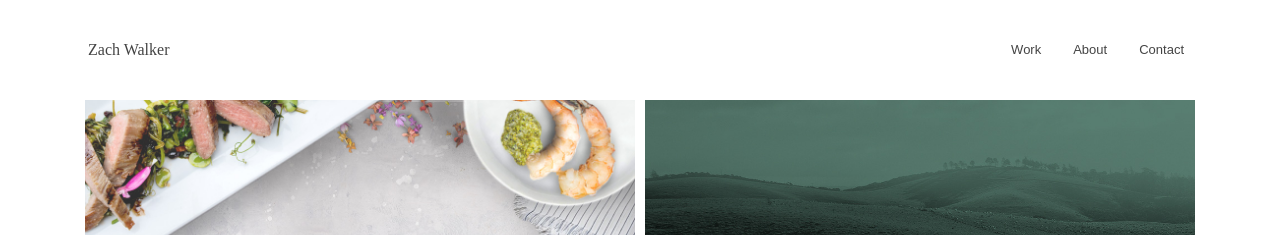
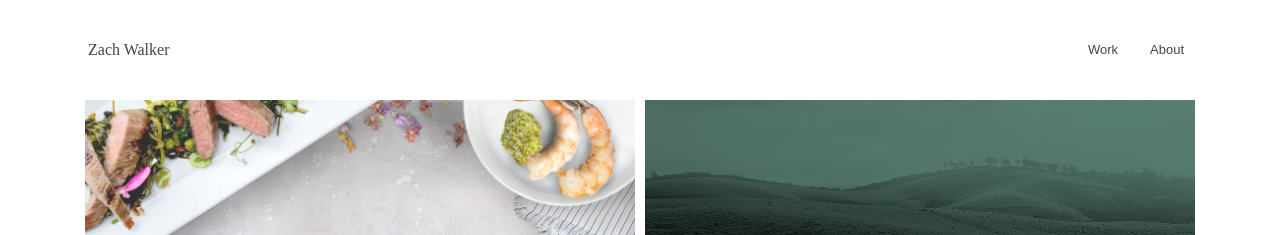
Before and after one commit to zwalkerdesign/zwalkerdesign.github.io, a Jekyll site: the page index.html, which Jekyll copies as it is, in a window 1280 px wide. Shown: the top 235 px of the page. Built offline with Jekyll 4.4.1, drawn with Linux system fonts in a browser that asks for light colours; nearby versions of some CDN libraries; some web fonts are replaced.

Commit message:
Update index.html

```diff
--- a/index.html
+++ b/index.html
@@ -25,9 +25,8 @@
 <div id="myNav" class="overlay hideDesktop">
   <a href="javascript:void(0)" class="closebtn" onclick="closeNav()">&times;</a>
   <div class="overlay-content">
-    <a href="https://zwalker.myportfolio.com/projects" target="_blank">Work</a>
+    <a href="https://zwalker.myportfolio.com/projects">Work</a>
    	<a href="/about-me.html">About</a>
-    <a href="/contact.html">Contact</a>
   </div>
 </div>
 
@@ -35,13 +34,10 @@
   <div class="collapse navbar-collapse overlay" id="navbarSupportedContent myNav">
     <ul class="navbar-nav ml-auto overlay-content">
       <li class="nav-item ml-auto">
-        <a class="nav-link" href="https://zwalker.myportfolio.com/projects" target="_blank" >Work</a>
+        <a class="nav-link" href="https://zwalker.myportfolio.com/projects">Work</a>
       </li>
       <li class="nav-item ml-auto">
         <a class="nav-link" href="/about-me.html">About</a>
-      </li>
-      <li class="nav-item ml-auto">
-        <a class="nav-link" href="/contact.html">Contact</a>
       </li>
     </ul>
   </div>
```
